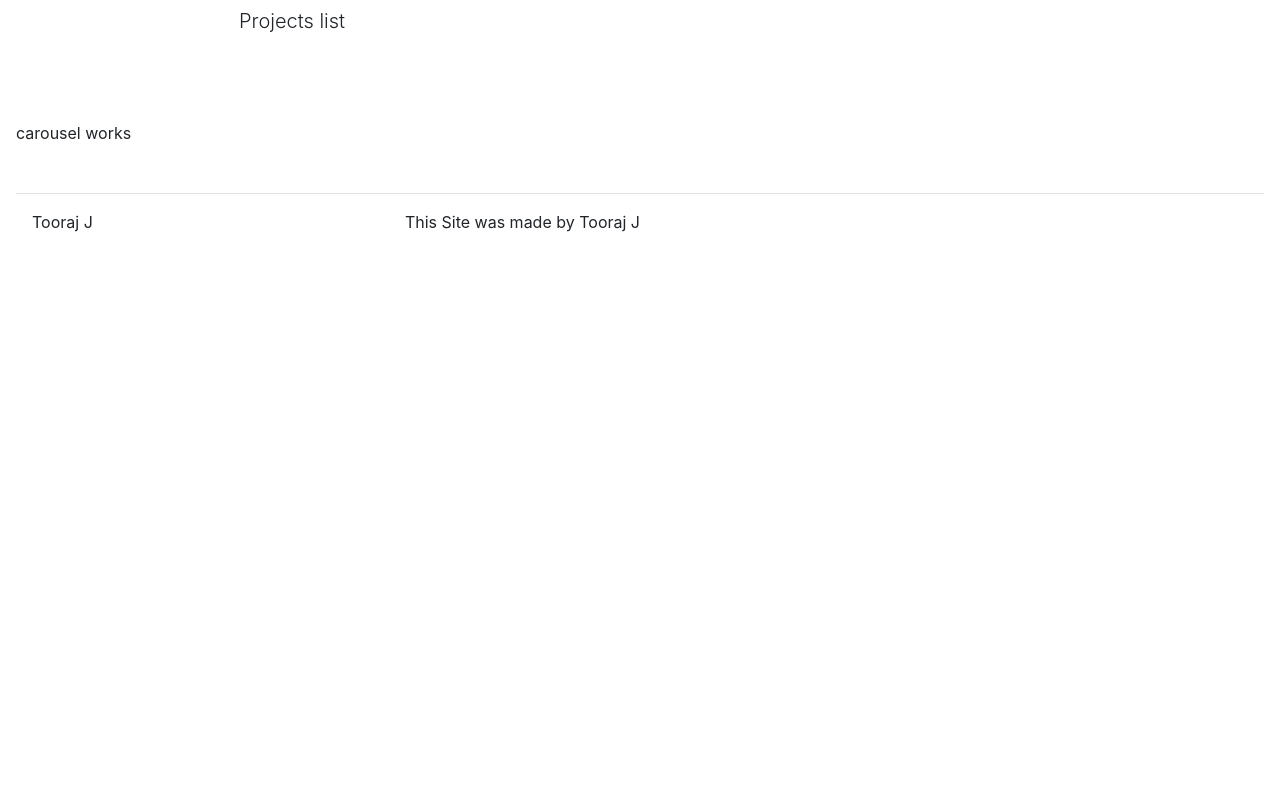
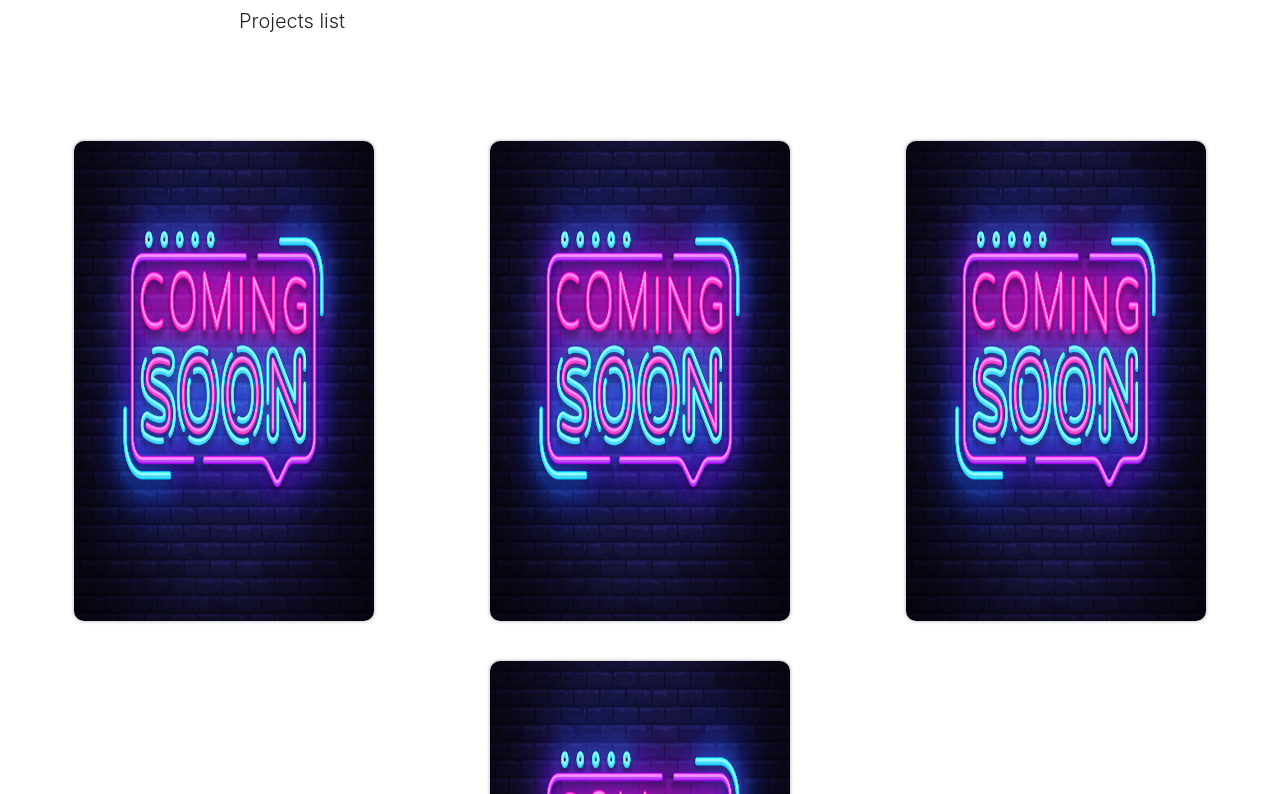
Before and after one commit to toorajj/portfolio, a React (Create React App) app in the folder portfolio/: page / in a window 1280 px wide. Shown: the part 426-1220 px from the top of the page. Before the commit the page ends 800 px from the top, so only its background shows below. Built offline with nearby package versions, Linux system fonts and the light colour scheme.

Commit message:
added components Card, Cardinfo

```diff
--- a/portfolio/package.json
+++ b/portfolio/package.json
@@ -12,6 +12,7 @@
     "react-dom": "^17.0.1",
     "react-router-dom": "^5.2.0",
     "react-scripts": "4.0.3",
+    "react-spring": "^8.0.27",
     "web-vitals": "^1.1.0"
   },
   "scripts": {
--- /dev/null
+++ b/portfolio/src/components/Card.js
@@ -0,0 +1,14 @@
+import React from 'react';
+
+import CardInfo from '../components/CardInfo';
+
+function Card(props) {
+    return(
+        <div className="d-inline-block t-card">
+            <img className="t-card-image" src={props.item.imgSource} alt={props.item.imgSource}/>
+            { props.item.selected && <CardInfo title={props.item.title} subTitle={props.item.subTitle} link={props.item.link} />}
+        </div>
+    );
+}
+
+export default Card;
--- /dev/null
+++ b/portfolio/src/components/CardInfo.js
@@ -0,0 +1,19 @@
+import React from 'react';
+
+import { useSpring, animated } from 'react-spring';
+
+function CardInfo(props){
+
+    const style = useSpring({opacity:1, from: {opacity:0} });
+
+    return(
+        <animated.div className="" style={style}>
+            <p>{props.title}</p>
+            <p>{props.subTitle}</p>
+            <a href={props.link} target="_blank" rel="noopener noreferrer">View </a>
+
+        </animated.div>
+    );
+}
+
+export default CardInfo;
--- a/portfolio/src/components/Carousel.js
+++ b/portfolio/src/components/Carousel.js
@@ -1,5 +1,9 @@
-import { render } from '@testing-library/react';
 import React from 'react';
+
+import comingSoon from '../assets/images/comingSoon.jpg'
+import { Container, Row } from 'react-bootstrap';
+import Card from '../components/Card';
+
 
 class Carousel extends React.Component {
 
@@ -11,7 +15,7 @@
                     id:0,
                     title: 'Scroll List',
                     subTitle: 'MERN built',
-                    imgSource: '',
+                    imgSource: comingSoon,
                     link: 'https://scroll-list.netlify.app/',
                     selected: false
                 },
@@ -19,7 +23,7 @@
                     id:1,
                     title: 'Wayfarer',
                     subTitle: 'Python, Django, PostgreSQL',
-                    imgSource: '',
+                    imgSource: comingSoon,
                     link: 'https://project-wayfarer-sei119.herokuapp.com',
                     selected: false
                 },
@@ -27,7 +31,7 @@
                     id:2,
                     title: 'MediaHub',
                     subTitle: 'Node.js Powered API with Express, Mongoose & MongoDB ',
-                    imgSource: '',
+                    imgSource: comingSoon,
                     link: '',
                     selected: false
                 },
@@ -35,7 +39,7 @@
                     id:3,
                     title: 'Tomagotchi Project',
                     subTitle: 'JavaScript, CSS, HTML MVP Built ',
-                    imgSource: '',
+                    imgSource: comingSoon,
                     link: '',
                     selected: false
                 }
@@ -56,11 +60,25 @@
             }
         });
 
+        this.setState({
+            items
+        });
+    }
+
+    makeItems = (items) => {
+        return items.map(item => {
+            return <Card item={item} onClick={(e => this.handleCardClick(item.id, e))} key={item.id}/>
+        });
     }
 
     render() {
         return(
-            <p> carousel works</p>
+            <Container fluid={true}>
+                <Row className="justify-content-around">
+                    {this.makeItems(this.state.items)}
+                </Row>
+
+            </Container>
         );
     }
 
--- a/portfolio/src/index.css
+++ b/portfolio/src/index.css
@@ -11,3 +11,29 @@
   font-family: source-code-pro, Menlo, Monaco, Consolas, 'Courier New',
     monospace;
 }
+
+.t-card {
+  margin: 20px;
+}
+
+.t-card-image {
+  border-radius: 10px;
+  width: 300px;
+  height: 480px;
+  box-shadow: 0px 0px 3px 1px #ccc;
+}
+
+.t-card-info {
+  margin-top: 10px;
+  min-height: 100px;
+}
+
+.t-card-title {
+  font-size: 20px;
+  margin: 0px;
+}
+
+.t-card-subtitle {
+  font-size: 16px;
+  margin: 0px;
+}
```
Also changed, not shown: portfolio/src/assets/images/comingSoon.jpg (added), 1 other file (tests, documents, lock files or other folders).
